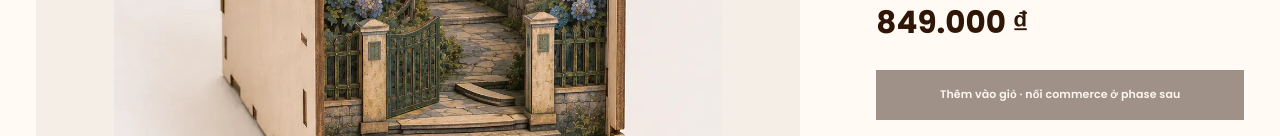
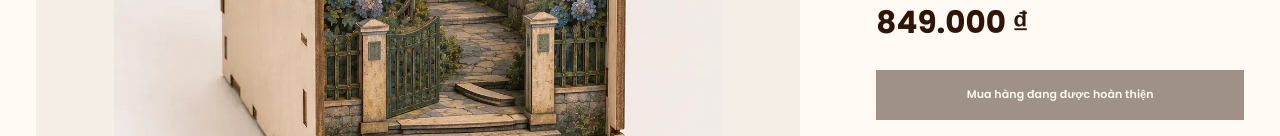
Before and after one commit to khai123lop7-glitch/nookky-web, a Next.js app: page /product/den-am-tren-doc-da-lat in a window 1280 px wide. Shown: the part 664-800 px from the top of the page. Built offline with nearby package versions, Linux system fonts and the light colour scheme.

Commit message:
fix: remove internal implementation copy from PDP

```diff
--- a/app/product/[slug]/page.tsx
+++ b/app/product/[slug]/page.tsx
@@ -37,7 +37,7 @@ export default async function ProductPage({ params }: { params: Promise<{ slug:
               {product.regularPrice ? <s>{formatVnd(product.regularPrice)}</s> : null}
               <strong>{formatVnd(product.price)}</strong>
             </div>
-            <button className="nk-button" type="button" disabled>Thêm vào giỏ · nối commerce ở phase sau</button>
+            <button className="nk-button" type="button" disabled title="Tính năng mua hàng đang được hoàn thiện">Mua hàng đang được hoàn thiện</button>
           </aside>
         </section>
       </main>
```
